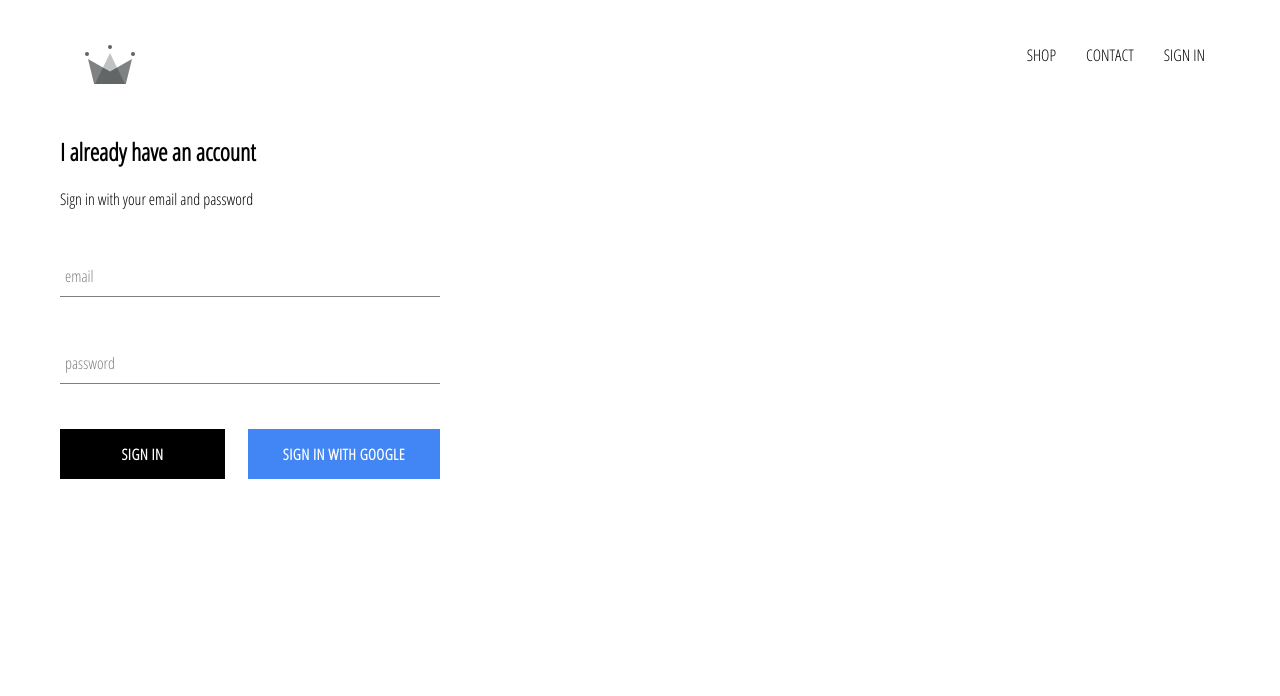
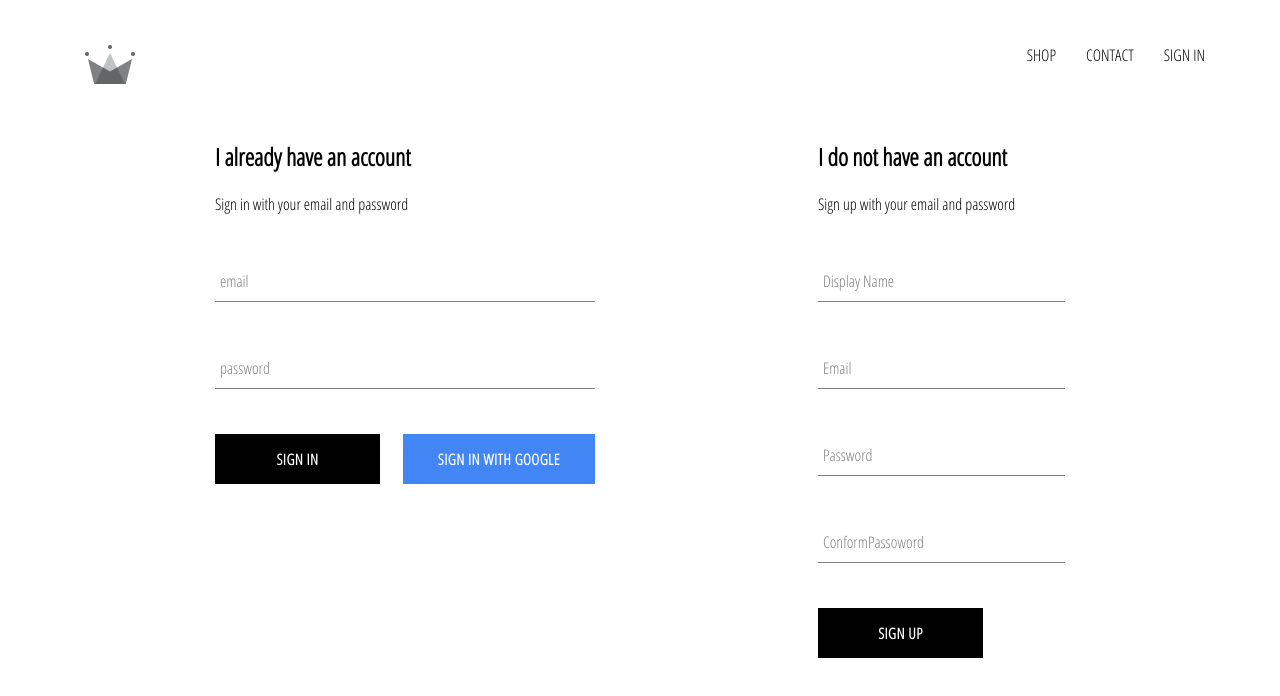
Before and after one commit to Rabin294/crwn-clothing, a React (Create React App) app: page /signin in a window 1280 px wide. Shown: the top 696 px of the page. Built offline with nearby package versions, Linux system fonts and the light colour scheme; no server answers.

Commit message:
implemented firebase utils, included ability to store authenticated users into our firestore data base

```diff
--- a/src/App.js
+++ b/src/App.js
@@ -8,7 +8,7 @@
 import ShopPage from "./pages/shop/shop.component";
 
 import SignInAndSignUpPage from "./pages/sign-in-and-sign-up/sign-in-and-sign-up";
-import { auth } from "./firebase/firebase.utils";
+import { auth, createUserProfileDocument } from "./firebase/firebase.utils";
 class App extends React.Component {
   constructor() {
     super();
@@ -18,10 +18,23 @@
     };
   }
   unsubscribeFormAuth = null;
+
   componentDidMount() {
-    this.unsubscribeFormAuth = auth.onAuthStateChanged((user) => {
-      this.setState({ currentUser: user });
-      console.log(user);
+    this.unsubscribeFormAuth = auth.onAuthStateChanged(async (userAuth) => {
+      if (userAuth) {
+        const userRef = await createUserProfileDocument(userAuth);
+        userRef.onSnapshot((snapShot) => {
+          this.setState({
+            currentUser: {
+              id: snapShot.id,
+              ...snapShot.data(),
+            },
+          });
+          console.log(this.state);
+        });
+      } else {
+        this.setState({ currentUser: userAuth });
+      }
     });
   }
 
--- /dev/null
+++ b/src/components/sign-up/sign-up.compnent.jsx
@@ -0,0 +1,99 @@
+import React from "react";
+
+import FormInput from "../form-input/form-input.component";
+
+import CustomButton from "../custom-buttom/button.component";
+
+import { auth, createUserProfileDocument } from "../../firebase/firebase.utils";
+
+import "./sign-up.component.styles.scss";
+
+class SignUp extends React.Component {
+  constructor() {
+    super();
+    this.state = {
+      displayName: "",
+      email: "",
+      password: "",
+      confirmPassword: "",
+    };
+  }
+  handleSubmit = async (event) => {
+    event.preventDefault();
+
+    const { displayName, email, password, confirmPassword } = this.state;
+    if (password !== confirmPassword) {
+      alert(`Passwords don't match`);
+      return;
+    }
+    try {
+      const { user } = await auth.createUserWithEmailAndPassword(
+        email,
+        password
+      );
+      await createUserProfileDocument(user, { displayName });
+      this.setState({
+        displayName: "",
+        email: "",
+        password: "",
+        confirmPassword: "",
+      });
+    } catch (error) {
+      console.error(error);
+    }
+  };
+
+  handleChange = (event) => {
+    const { name, value } = event.target;
+
+    this.setState({ [name]: value });
+  };
+
+  render() {
+    const { displayName, email, password, confirmPassword } = this.state;
+    return (
+      <div className="sign-up">
+        <h2 className="title">I do not have an account </h2>
+        <span>Sign up with your email and password</span>
+        <form className="sign-up-form" onSubmit={this.handleSubmit}>
+          <FormInput
+            type="text"
+            name="displayName"
+            value={displayName}
+            onChange={this.handleChange}
+            label="Display Name"
+            required
+          />
+          <FormInput
+            type="email"
+            name="email"
+            value={email}
+            onChange={this.handleChange}
+            label="Email"
+            required
+          />
+          <FormInput
+            type="password"
+            name="password"
+            value={password}
+            onChange={this.handleChange}
+            label="Password"
+            required
+          />
+          <FormInput
+            type="password"
+            name="confirmPassword"
+            value={confirmPassword}
+            onChange={this.handleChange}
+            label="ConformPassoword"
+            required
+          />
+
+          <CustomButton type="submit">SIGN UP</CustomButton>
+        </form>
+      </div>
+    );
+  }
+}
+
+export default SignUp;
--- /dev/null
+++ b/src/components/sign-up/sign-up.component.styles.scss
@@ -0,0 +1,9 @@
+sign-up {
+  display: flex;
+  flex-direction: column;
+  width: 380px;
+
+  .title {
+    margin: 10px 0;
+  }
+}
--- a/src/firebase/firebase.utils.js
+++ b/src/firebase/firebase.utils.js
@@ -12,6 +12,29 @@
   measurementId: "G-MG4KFLG1FZ",
 };
 
+export const createUserProfileDocument = async (userAuth, additionalData) => {
+  if (!userAuth) return;
+
+  const userRef = firestore.doc(`users/${userAuth.uid}`);
+  const snapShot = await userRef.get();
+
+  if (!snapShot.exists) {
+    const { displayName, email } = userAuth;
+    const createdAt = new Date();
+
+    try {
+      await userRef.set({
+        displayName,
+        email,
+        createdAt,
+        ...additionalData,
+      });
+    } catch (err) {
+      console.log(`error creating user`, err.message);
+    }
+  }
+  return userRef;
+};
 firebase.initializeApp(config);
 
 export const auth = firebase.auth();
--- a/src/pages/sign-in-and-sign-up/sign-in-and-sign-up.jsx
+++ b/src/pages/sign-in-and-sign-up/sign-in-and-sign-up.jsx
@@ -2,10 +2,12 @@
 import "./sign-in-and-sign-up.styles.scss";
 
 import SignIn from "../../components/sign-in/sign-in.component";
+import SignUp from "../../components/sign-up/sign-up.compnent";
 
 const SignInAndSignUpPage = () => (
   <div className="sign-in-and-sign-up">
     <SignIn />
+    <SignUp />
   </div>
 );
 export default SignInAndSignUpPage;
--- a/src/pages/sign-in-and-sign-up/sign-in-and-sign-up.styles.scss
+++ b/src/pages/sign-in-and-sign-up/sign-in-and-sign-up.styles.scss
@@ -0,0 +1,6 @@
+.sign-in-and-sign-up {
+  width: 850px;
+  display: flex;
+  justify-content: space-between;
+  margin: 30px auto;
+}
```
